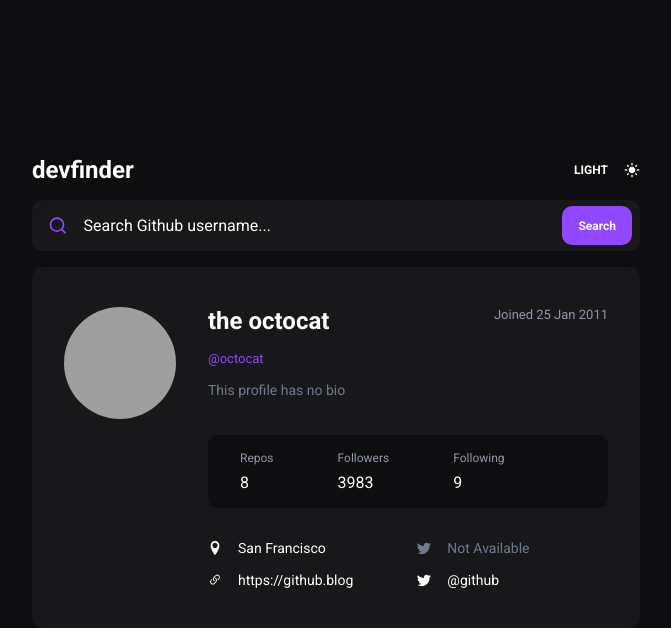
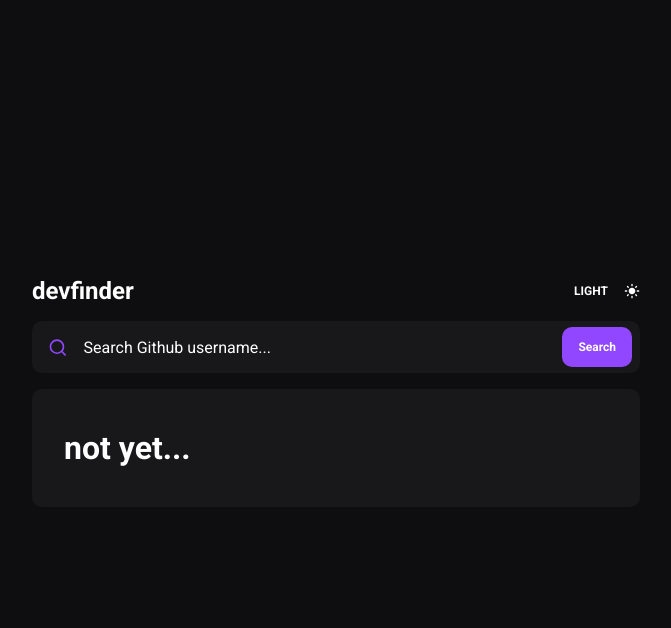
Before and after one commit to erikalbuquerque/devfinder, a React (Create React App) app: page / in a window 1280 px wide. Shown: the top 628 px of the page, without its empty margins (304-975 px from the left). Built offline with nearby package versions, Linux system fonts and the light colour scheme; grey boxes are pictures that could not be loaded.

Commit message:
feat: add useUser hook

```diff
--- a/src/App.tsx
+++ b/src/App.tsx
@@ -1,6 +1,8 @@
 import { Header } from './components/Header';
 import { SearchBar } from './components/SearchBar';
 import { CardProfile } from './components/CardProfile';
+
+import { UserProvider } from './hooks/useUser';
 
 import styles from './styles/home.module.scss';
 
@@ -8,9 +10,11 @@
 	return (
 		<div className={styles.homeContainer}>
 			<div className={styles.homeContent}>
-				<Header />
-				<SearchBar />
-				<CardProfile />
+				<UserProvider>
+					<Header />
+					<SearchBar />
+					<CardProfile />
+				</UserProvider>
 			</div>
 		</div>
 	);
--- a/src/components/CardProfile/index.tsx
+++ b/src/components/CardProfile/index.tsx
@@ -1,59 +1,74 @@
+import { useUser } from '../../hooks/useUser';
+
 import { ImLocation } from 'react-icons/im';
 import { BsLink45Deg, BsTwitter } from 'react-icons/bs';
+import { BiBuildings } from 'react-icons/bi';
 
 import styles from './styles.module.scss';
 
 export function CardProfile() {
+	const { user } = useUser();
 	return (
 		<div className={styles.cardProfileContainer}>
+			{user.name ? (
+				<>
 					<header>
-				<img src="https://avatars.githubusercontent.com/u/39579838?v=4" alt="user" />
+						<img src={user.avatar_url} alt={user.name} />
 						<div className={styles.cardProfileTexts}>
-					<strong>the octocat</strong>
-					<a href="#">@octocat</a>
-					<span>This profile has no bio</span>
+							<strong>{user.name}</strong>
+							<a href={user.html_url}>@{user.login}</a>
+							<span>{user.bio ? user.bio : 'This profile has no bio'}</span>
 						</div>
-				<span>Joined 25 Jan 2011</span>
+						<span>
+							Joined{' '}
+							{user.created_at && new Intl.DateTimeFormat('en-US', { dateStyle: 'medium' }).format(
+								new Date(user.created_at)
+							)}
+						</span>
 					</header>
 
 					<div className={styles.cardProfileInformation}>
 						<div className={styles.cardProfileNetwork}>
 							<div>
 								<span>Repos</span>
-            <span>8</span>
+								<span>{user.public_repos}</span>
 							</div>
 							<div>
 								<span>Followers</span>
-            <span>3983</span>
+								<span>{user.followers}</span>
 							</div>
 							<div>
 								<span>Following</span>
-            <span>9</span>
+								<span>{user.following}</span>
 							</div>
 						</div>
 						<div className={styles.cardProfileSociais}>
 							<div>
-						<span>
+								<span className={user.location ? '' : styles.notAvaliable}>
 									<ImLocation />
-							San Francisco
+									{user.location ? user.location : 'Not Available'}
 								</span>
-						<span>
+								<span className={user.blog ? '' : styles.notAvaliable}>
 									<BsLink45Deg />
-							https://github.blog
+									{user.blog ? user.blog : 'Not Available'}
 								</span>
 							</div>
 							<div>
-						<span className={styles.notAvaliable}>
+								<span className={user.twitter_username ? '' : styles.notAvaliable}>
 									<BsTwitter />
-							Not Available
+									{user.twitter_username ? user.twitter_username : 'Not Available'}
 								</span>
-						<span>
-            <BsTwitter />
-							@github
+								<span className={user.company ? '' : styles.notAvaliable}>
+									<BiBuildings />
+									{user.company ? user.company : 'Not Available'}
 								</span>
 							</div>
 						</div>
 					</div>
+				</>
+			) : (
+				<h1>not yet...</h1>
+			)}
 		</div>
 	);
 }
--- a/src/components/SearchBar/index.tsx
+++ b/src/components/SearchBar/index.tsx
@@ -1,15 +1,33 @@
+import { useState } from 'react';
+import { useUser } from '../../hooks/useUser';
+
 import { FiSearch } from 'react-icons/fi';
 
 import styles from './styles.module.scss';
 
-export function SearchBar () {
+export function SearchBar() {
+	const { searchUser } = useUser()
+	const [ username, setUsername ] = useState('');
+
+	function handleSearch() {
+		searchUser(username);
+    setUsername('');
+	}
+
 	return (
 		<div className={styles.searchBarContainer}>
 			<div className={styles.searchBarContent}>
 				<FiSearch />
-        <input type="text" placeholder="Search Github username..." />
-        <button type="button">Search</button>
+				<input
+					type="text"
+					placeholder="Search Github username..."
+					value={username}
+					onChange={(e) => setUsername(e.target.value)}
+				/>
+				<button type="button" onClick={handleSearch}>
+					Search
+				</button>
 			</div>
 		</div>
-  )
+	);
 }
--- /dev/null
+++ b/src/hooks/useUser.tsx
@@ -0,0 +1,55 @@
+import { createContext, ReactNode, useContext, useState } from "react";
+
+interface UserProps {
+  children: ReactNode;
+}
+
+interface UserContextProps {
+  user: User;
+  searchUser: (username: string) => void;
+}
+
+interface User {
+  avatar_url: string;
+  name: string;
+  login: string;
+  html_url: string;
+  bio?: string;
+  created_at: string;
+  public_repos: number;
+  followers: number;
+  following: number;
+  location: string;
+  blog?: string;
+  twitter_username?: string;
+  company?: string;
+
+}
+
+const UserContext = createContext<UserContextProps>({} as UserContextProps);
+
+export function UserProvider({ children }: UserProps){
+  const [user, setUser] = useState<User>({} as User);
+
+  function searchUser(username: string){
+    fetch(`https://api.github.com/users/${username}`)
+    .then(response => response.json())
+    .then(data => setUser(data))
+  }
+
+  return (
+    <UserContext.Provider
+    value={{
+      user,
+      searchUser
+    }}
+    >
+      {children}
+    </UserContext.Provider>
+  )
+}
+
+export function useUser(){
+  const context = useContext(UserContext)
+  return context
+}
```
Lines whose indentation alone changed are shown as unchanged.
